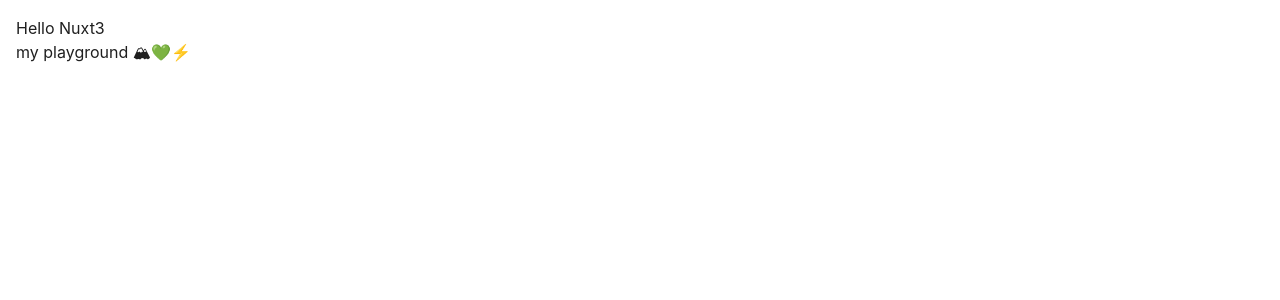
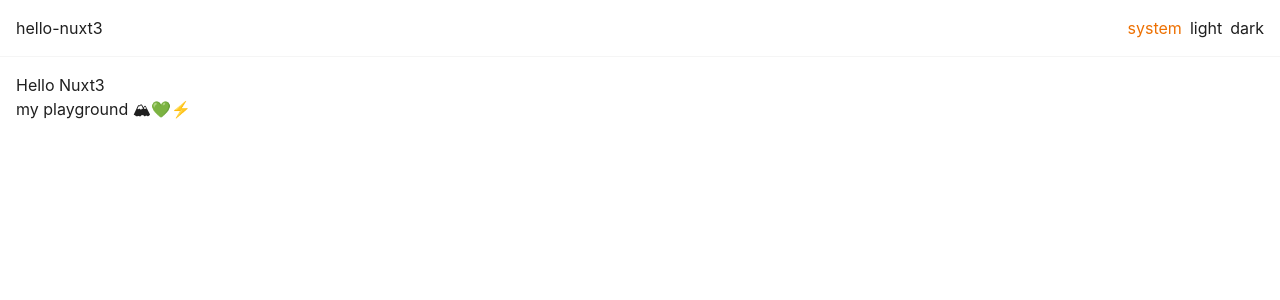
Before and after one commit to mioe/hello-nuxt3, a Nuxt app: page / in a window 1280 px wide. Shown: the top 300 px of the page. Built offline with nearby package versions, Linux system fonts and the light colour scheme.

Commit message:
fix: root css vars

```diff
--- a/app.vue
+++ b/app.vue
@@ -1,5 +1,10 @@
+<script setup lang="ts">
+import AppHeader from '@/components/App/AppHeader.vue'
+</script>
+
 <template>
 	<Html :class="$colorMode.value" />
 
+	<AppHeader />
 	<NuxtPage />
 </template>
--- a/assets/sass/_root.sass
+++ b/assets/sass/_root.sass
@@ -6,7 +6,7 @@
 	--document--dark: hsl(0, 0%, 12%)
 	--primary--light: hsl(28, 98%, 47%)
 	--primary--dark: hsl(21, 100%, 59%)
-	--secondary-light: hsl(0, 0%, 96%)
+	--secondary--light: hsl(0, 0%, 96%)
 	--secondary--dark: hsl(0, 0%, 16%)
 	--typography-common--light: hsl(0, 0%, 12%)
 	--typography-common--dark: hsl(0, 0%, 100%)
```
